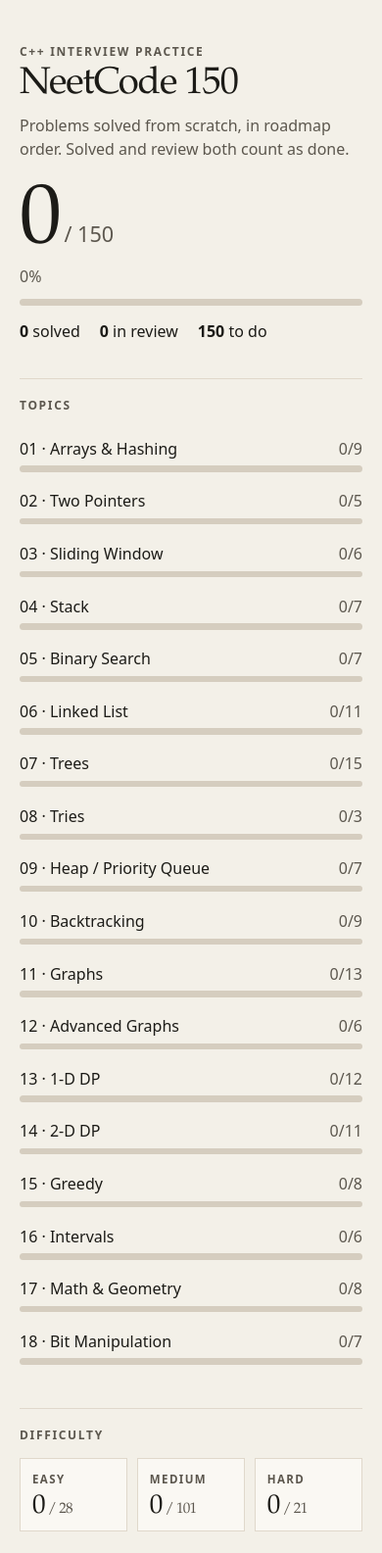
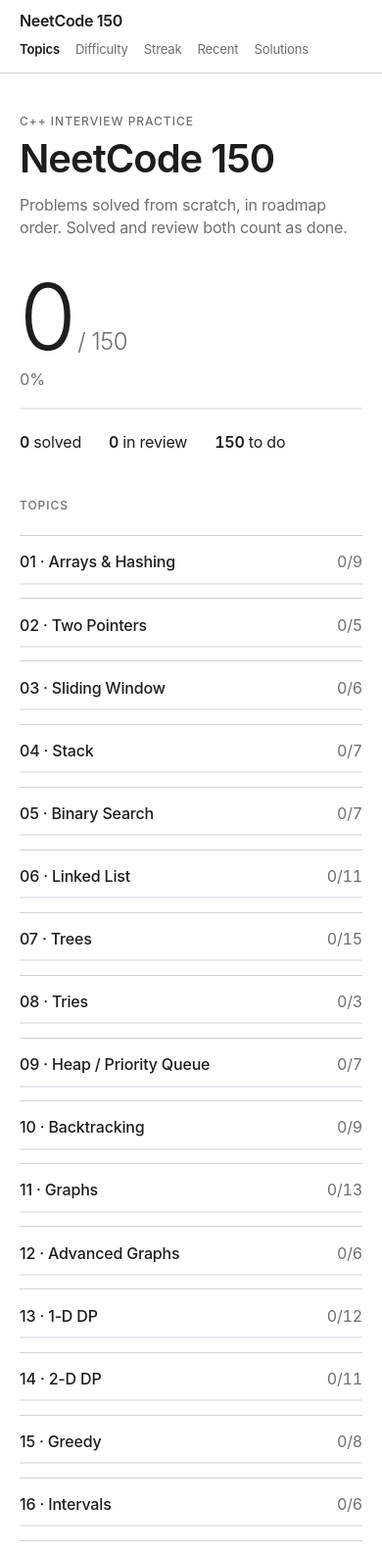
Before and after one commit to PJ1229/leetcode, a plain HTML site: page docs/index.html in a window 390 px wide. Shown: the top 1585 px of the page at 98% size. Drawn offline with Linux system fonts and the light colour scheme.

Commit message:
Restyle the progress page in black and white (#2)
* Restyle the progress page in black and white.

Keep the same counts, streak, and solution links, and render them with a light system typeface, hairline rules, and a dark mode that stays grayscale.

Co-authored-by: PJ <PJ1229@users.noreply.github.com>

* Pin a section nav to the progress page.

The bar stays at the top with a translucent blur and a hairline, and its links scroll to each section and mark the one in view.

Co-authored-by: PJ <PJ1229@users.noreply.github.com>

---------

Co-authored-by: Cursor Agent <cursoragent@cursor.com>
Co-authored-by: PJ <PJ1229@users.noreply.github.com>

```diff
--- a/docs/index.html
+++ b/docs/index.html
@@ -13,88 +13,159 @@
 <style>
 
 :root {
-  color-scheme: light;
-  --bg: #f3f0e8;
-  --paper: #faf8f3;
-  --ink: #1c1b17;
-  --muted: #5c574e;
-  --line: #e0d8cb;
-  --fill: #1e4d38;
+  color-scheme: light dark;
+  --bg: #ffffff;
+  --ink: #1d1d1f;
+  --mid: #424245;
+  --muted: #6e6e73;
+  --line: #d2d2d7;
+  --fill: #1d1d1f;
+  --track: #e8e8ed;
+  --card: #ffffff;
+}
+@media (prefers-color-scheme: dark) {
+  :root {
+    --bg: #000000;
+    --ink: #f5f5f7;
+    --mid: #d2d2d7;
+    --muted: #a1a1a6;
+    --line: #2c2c2e;
+    --fill: #f5f5f7;
+    --track: #2c2c2e;
+    --card: #000000;
+  }
 }
 * { box-sizing: border-box; }
+html {
+  background: var(--bg);
+  scroll-behavior: smooth;
+  scroll-padding-top: 5.25rem;
+}
 body {
   margin: 0;
   background: var(--bg);
   color: var(--ink);
-  font-family: ui-sans-serif, system-ui, -apple-system, "Segoe UI", Roboto, "Liberation Sans", sans-serif;
-  font-size: 1rem;
-  line-height: 1.5;
+  font-family: -apple-system, BlinkMacSystemFont, "SF Pro Display", "Helvetica Neue", sans-serif;
+  font-size: 17px;
+  line-height: 1.47;
+  letter-spacing: -0.011em;
+  -webkit-font-smoothing: antialiased;
+}
+.bar {
+  position: sticky;
+  top: 0;
+  z-index: 2;
+  background: rgba(255, 255, 255, 0.72);
+  border-bottom: 1px solid var(--line);
+  -webkit-backdrop-filter: saturate(180%) blur(20px);
+  backdrop-filter: saturate(180%) blur(20px);
+}
+.bar-inner {
+  max-width: 42rem;
+  margin: 0 auto;
+  padding: 0.72rem 1.5rem;
+  display: flex;
+  align-items: center;
+  justify-content: space-between;
+  gap: 1.25rem;
+}
+.brand {
+  flex: none;
+  color: var(--ink);
+  font-weight: 600;
+  letter-spacing: -0.02em;
+  text-decoration: none;
+}
+.bar nav {
+  display: flex;
+  gap: 1.15rem;
+  min-width: 0;
+  margin-left: auto;
+  overflow-x: auto;
+  scrollbar-width: none;
+}
+.bar nav::-webkit-scrollbar { display: none; }
+.bar nav a {
+  flex: none;
+  padding: 0.15rem 0;
+  color: var(--muted);
+  font-size: 0.82rem;
+  font-weight: 400;
+  white-space: nowrap;
+  text-decoration: none;
+}
+.bar nav a.active,
+.bar nav a[aria-current="true"] {
+  color: var(--ink);
+  font-weight: 600;
 }
 main {
-  max-width: 40rem;
+  max-width: 42rem;
   margin: 0 auto;
-  padding: 2.75rem 1.25rem 4rem;
+  padding: 3.75rem 1.5rem 6.5rem;
 }
-a { color: inherit; }
-a:hover { text-decoration-thickness: 2px; }
-a:focus-visible { outline: 2px solid var(--fill); outline-offset: 3px; }
+section[id] { scroll-margin-top: 5.25rem; }
+a { color: inherit; text-decoration-thickness: 1px; text-underline-offset: 0.18em; }
+a:hover { text-decoration-thickness: 1px; }
+a:focus-visible { outline: 1px solid var(--ink); outline-offset: 3px; }
 .eyebrow {
   margin: 0;
   color: var(--muted);
   font-size: 0.75rem;
-  font-weight: 600;
-  letter-spacing: 0.14em;
+  font-weight: 500;
+  letter-spacing: 0.08em;
   text-transform: uppercase;
 }
 h1 {
-  margin: 0.35rem 0 0.6rem;
-  font-family: "Iowan Old Style", Palatino, "Palatino Linotype", Georgia, "Liberation Serif", serif;
-  font-size: clamp(2.4rem, 8vw, 3.4rem);
-  font-weight: 500;
-  letter-spacing: -0.03em;
-  line-height: 1;
+  margin: 0.55rem 0 0.9rem;
+  font-size: clamp(2.5rem, 7vw, 3.25rem);
+  font-weight: 600;
+  letter-spacing: -0.025em;
+  line-height: 1.05;
 }
 h2 {
-  margin: 2.25rem 0 0.85rem;
-  padding-top: 1.1rem;
-  border-top: 1px solid var(--line);
+  margin: 3.25rem 0 1.15rem;
   color: var(--muted);
   font-size: 0.75rem;
-  font-weight: 600;
-  letter-spacing: 0.14em;
+  font-weight: 500;
+  letter-spacing: 0.08em;
   text-transform: uppercase;
 }
 h3 {
-  margin: 1.15rem 0 0.2rem;
-  font-size: 0.95rem;
+  margin: 1.75rem 0 0.35rem;
+  font-size: 1rem;
   font-weight: 600;
+  letter-spacing: -0.015em;
 }
-.lede, .note, .meta { color: var(--muted); }
-.lede { margin: 0; max-width: 36rem; }
-.note { margin: 0; }
-.hero { margin-top: 1.75rem; }
+.lede { margin: 0; max-width: 34rem; color: var(--muted); }
+.note { margin: 0.7rem 0 0; color: var(--muted); }
+.hero { margin-top: 3.25rem; }
 .score {
   display: flex;
   align-items: baseline;
-  gap: 0.4rem;
+  gap: 0.35rem;
   margin: 0;
 }
 .num {
-  font-family: "Iowan Old Style", Palatino, "Palatino Linotype", Georgia, "Liberation Serif", serif;
-  font-size: clamp(4.75rem, 22vw, 7rem);
-  font-weight: 500;
+  font-weight: 300;
+  font-size: clamp(5.5rem, 24vw, 8rem);
   letter-spacing: -0.045em;
-  line-height: 0.85;
+  line-height: 0.82;
 }
-.den { color: var(--muted); font-size: 1.35rem; }
+.den {
+  color: var(--muted);
+  font-size: 1.5rem;
+  font-weight: 300;
+  letter-spacing: -0.02em;
+}
 .percent {
-  margin: 0.35rem 0 0.7rem;
+  margin: 0.65rem 0 1rem;
   color: var(--muted);
   font-variant-numeric: tabular-nums;
 }
 .track {
-  height: 0.4rem;
-  background: #d5cdbf;
+  height: 2px;
+  background: var(--track);
   border-radius: 999px;
   overflow: hidden;
 }
@@ -102,64 +173,81 @@ h3 {
   display: block;
   height: 100%;
   background: var(--fill);
-  border-radius: inherit;
 }
 .hero ul, .topics, section ol, section ul {
-  margin: 0.9rem 0 0;
+  margin: 1.35rem 0 0;
   padding: 0;
   list-style: none;
 }
 .hero ul {
   display: flex;
   flex-wrap: wrap;
-  gap: 0.4rem 1.25rem;
+  gap: 0.5rem 1.75rem;
 }
 .hero li { font-variant-numeric: tabular-nums; }
-.topics li { padding: 0.55rem 0; }
+.hero strong { font-weight: 600; }
+.topics li {
+  padding: 0.95rem 0 0.85rem;
+  border-bottom: 1px solid var(--line);
+}
+.topics li:first-child { border-top: 1px solid var(--line); }
 .topic-line {
   display: flex;
   justify-content: space-between;
+  align-items: baseline;
   gap: 1rem;
-  margin-bottom: 0.35rem;
+  margin-bottom: 0.55rem;
 }
-.topic-line span:first-child { min-width: 0; }
-.count { color: var(--muted); font-variant-numeric: tabular-nums; }
+.topic-line span:first-child { min-width: 0; font-weight: 500; }
+.count {
+  color: var(--muted);
+  font-variant-numeric: tabular-nums;
+  font-weight: 400;
+}
 .diffs {
   display: grid;
   grid-template-columns: repeat(3, minmax(0, 1fr));
-  gap: 0.6rem;
+  gap: 0.75rem;
 }
 .diffs article {
-  background: var(--paper);
+  background: var(--card);
   border: 1px solid var(--line);
-  padding: 0.8rem 0.75rem 0.7rem;
+  border-radius: 12px;
+  padding: 1.15rem 1rem 1.05rem;
 }
 .diffs h3 {
   margin: 0;
-  color: var(--muted);
   font-size: 0.72rem;
-  font-weight: 600;
-  letter-spacing: 0.12em;
+  font-weight: 500;
+  letter-spacing: 0.08em;
   text-transform: uppercase;
 }
+.diffs .easy h3 { color: var(--ink); font-weight: 600; }
+.diffs .medium h3 { color: var(--mid); font-weight: 500; }
+.diffs .hard h3 { color: var(--muted); font-weight: 500; }
 .diffs p {
-  margin: 0.3rem 0 0;
-  font-family: "Iowan Old Style", Palatino, "Palatino Linotype", Georgia, "Liberation Serif", serif;
-  font-size: clamp(1.7rem, 6vw, 2.1rem);
-  font-weight: 500;
+  margin: 0.6rem 0 0;
+  font-size: clamp(1.9rem, 6vw, 2.35rem);
+  font-weight: 300;
   letter-spacing: -0.03em;
   line-height: 1;
 }
-.diffs span { color: var(--muted); font-size: 0.95rem; }
+.diffs span {
+  color: var(--muted);
+  font-size: 1rem;
+  font-weight: 300;
+}
 .streak {
   margin: 0;
-  font-family: "Iowan Old Style", Palatino, "Palatino Linotype", Georgia, "Liberation Serif", serif;
-  font-size: clamp(2rem, 7vw, 2.6rem);
-  font-weight: 500;
-  letter-spacing: -0.03em;
+  font-size: clamp(2.4rem, 8vw, 3.25rem);
+  font-weight: 300;
+  letter-spacing: -0.035em;
   line-height: 1;
 }
-.recent li, .codes li { padding: 0.7rem 0; border-bottom: 1px solid var(--line); }
+.recent li, .codes li {
+  padding: 0.95rem 0;
+  border-bottom: 1px solid var(--line);
+}
 .recent li:first-child, .codes li:first-child { border-top: 1px solid var(--line); }
 time {
   display: block;
@@ -167,23 +255,58 @@ time {
   font-size: 0.8rem;
   font-variant-numeric: tabular-nums;
 }
-.meta { margin: 0.15rem 0 0; font-size: 0.85rem; }
+.recent a, .codes a { font-weight: 500; letter-spacing: -0.015em; }
+.meta { margin: 0.2rem 0 0; color: var(--muted); font-size: 0.85rem; }
+.diff.easy { color: var(--ink); font-weight: 600; }
+.diff.medium { color: var(--mid); font-weight: 500; }
+.diff.hard { color: var(--muted); font-weight: 500; }
+.status.solved { color: var(--ink); font-weight: 600; }
+.status.review { color: var(--muted); font-weight: 500; }
+.status.todo { color: var(--muted); font-weight: 400; }
 footer {
   display: flex;
   flex-wrap: wrap;
-  gap: 0.35rem 1.25rem;
-  margin-top: 2.5rem;
-  padding-top: 1rem;
+  gap: 0.5rem 1.5rem;
+  margin-top: 3.5rem;
+  padding-top: 1.25rem;
   border-top: 1px solid var(--line);
   color: var(--muted);
   font-size: 0.9rem;
+}
+@media (prefers-color-scheme: dark) {
+  .bar { background: rgba(0, 0, 0, 0.72); }
+}
+@media (max-width: 640px) {
+  body { font-size: 16px; }
+  .bar-inner {
+    flex-direction: column;
+    align-items: stretch;
+    gap: 0.35rem;
+    padding: 0.6rem 1.25rem 0.7rem;
+  }
+  .bar nav { margin-left: 0; gap: 1rem; }
+  main { padding: 2.5rem 1.25rem 4.5rem; }
+  h2 { margin-top: 2.75rem; }
+  .hero { margin-top: 2.5rem; }
 }
 
 </style>
 </head>
 <body>
 <!-- Generated by dashboard.py from problems.yaml and the solution folders. -->
-<main>
+<header class="bar">
+<div class="bar-inner">
+<a class="brand" href="#overview">NeetCode 150</a>
+<nav aria-label="Sections">
+<a href="#topics">Topics</a>
+<a href="#difficulty">Difficulty</a>
+<a href="#streak">Streak</a>
+<a href="#recent">Recent</a>
+<a href="#solutions">Solutions</a>
+</nav>
+</div>
+</header>
+<main id="overview">
 <header>
 <p class="eyebrow">C++ interview practice</p>
 <h1>NeetCode 150</h1>
@@ -201,7 +324,7 @@ footer {
 <li><strong>150</strong> to do</li>
 </ul>
 </section>
-<section>
+<section id="topics">
 <h2>Topics</h2>
 <ol class="topics">
 <li>
@@ -368,33 +491,33 @@ footer {
 </li>
 </ol>
 </section>
-<section>
+<section id="difficulty">
 <h2>Difficulty</h2>
 <div class="diffs">
-<article>
+<article class="easy">
 <h3>Easy</h3>
 <p>0<span> / 28</span></p>
 </article>
-<article>
+<article class="medium">
 <h3>Medium</h3>
 <p>0<span> / 101</span></p>
 </article>
-<article>
+<article class="hard">
 <h3>Hard</h3>
 <p>0<span> / 21</span></p>
 </article>
 </div>
 </section>
-<section>
+<section id="streak">
 <h2>Streak</h2>
 <p class="streak">0 days</p>
 <p class="note">No solved dates yet.</p>
 </section>
-<section>
+<section id="recent">
 <h2>Recent solves</h2>
 <p class="note">No solves yet.</p>
 </section>
-<section>
+<section id="solutions">
 <h2>Solutions</h2>
 <p class="note">No solution folders yet.</p>
 </section>
@@ -403,5 +526,39 @@ footer {
 <a href="https://neetcode.io/practice">NeetCode 150</a>
 </footer>
 </main>
+<script>
+
+(() => {
+  const links = [...document.querySelectorAll(".bar nav a")];
+  const sections = links
+    .map((link) => document.querySelector(link.getAttribute("href")))
+    .filter(Boolean);
+  const setActive = (id) => {
+    for (const link of links) {
+      const on = link.getAttribute("href") === "#" + id;
+      link.classList.toggle("active", on);
+      if (on) link.setAttribute("aria-current", "true");
+      else link.removeAttribute("aria-current");
+    }
+  };
+  for (const link of links) {
+    link.addEventListener("click", () => {
+      setActive(link.getAttribute("href").slice(1));
+    });
+  }
+  if (!sections.length || !("IntersectionObserver" in window)) return;
+  const observer = new IntersectionObserver(
+    (entries) => {
+      const visible = entries
+        .filter((entry) => entry.isIntersecting)
+        .sort((a, b) => b.intersectionRatio - a.intersectionRatio);
+      if (visible[0]) setActive(visible[0].target.id);
+    },
+    { rootMargin: "-20% 0px -65% 0px", threshold: [0, 0.25, 0.6, 1] }
+  );
+  for (const section of sections) observer.observe(section);
+})();
+
+</script>
 </body>
 </html>
```
Also changed, not shown: 1 other file.
